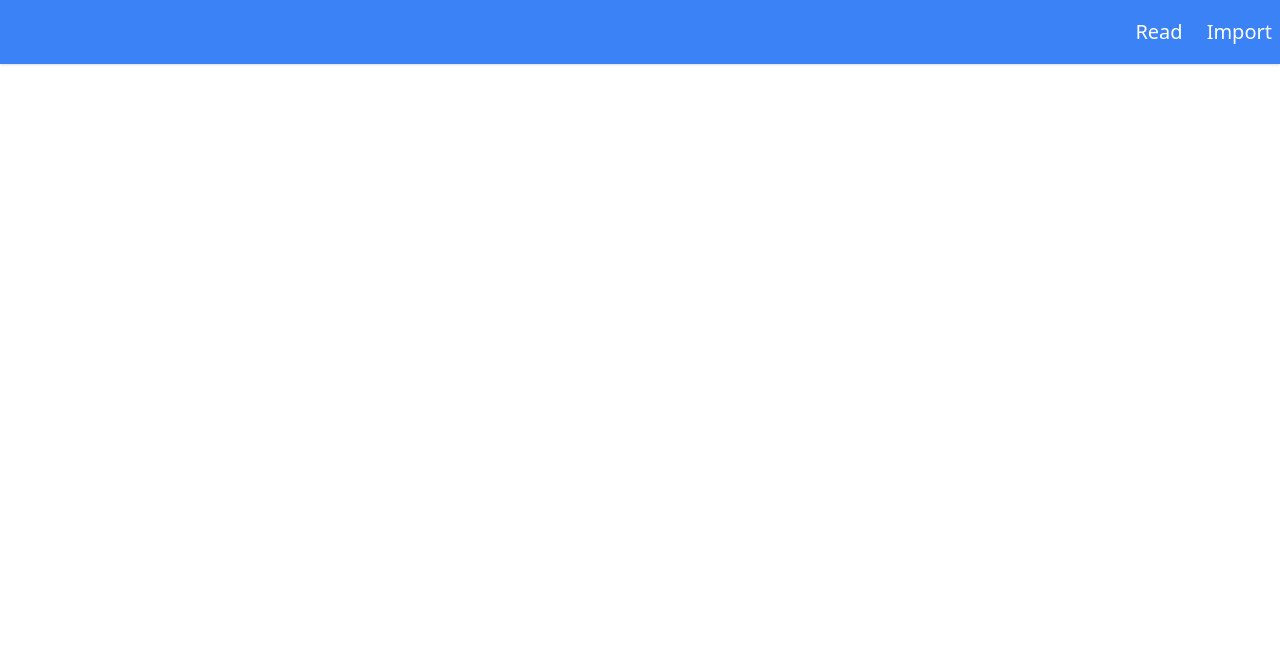
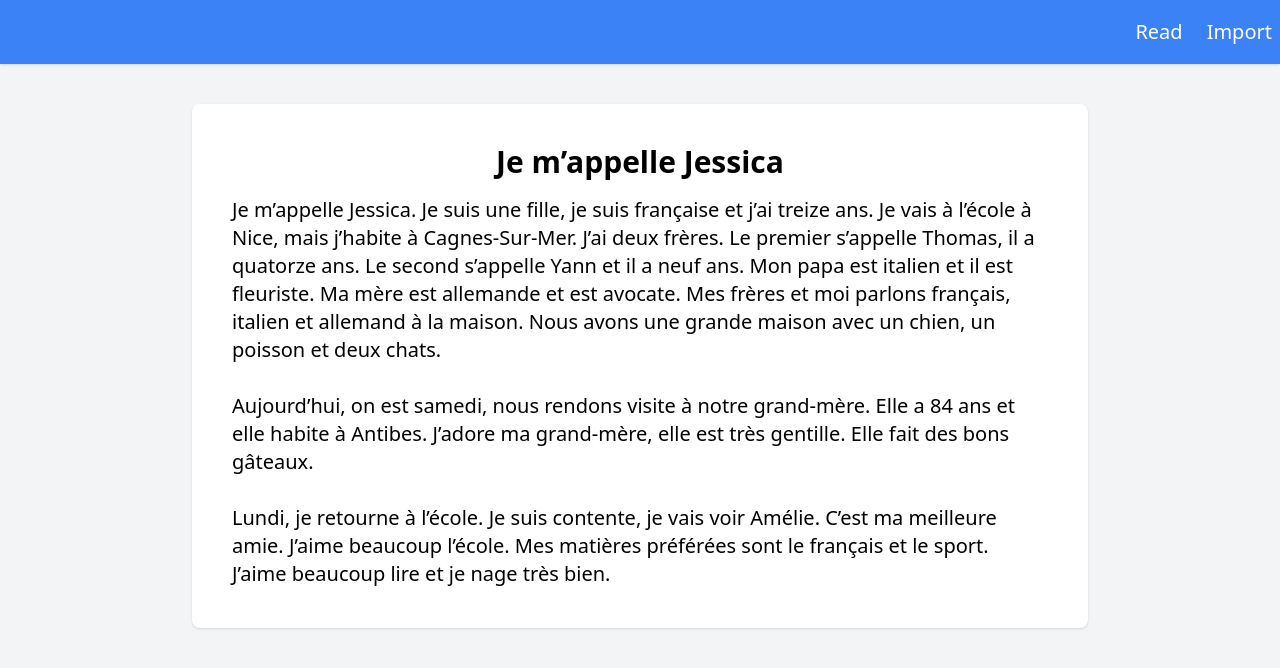
Before and after one commit to yap8/reader, a Vue app: page / in a window 1280 px wide. Shown: the top 668 px of the page. Built offline with nearby package versions, Linux system fonts and the light colour scheme.

Commit message:
added title and text

```diff
--- a/src/App.vue
+++ b/src/App.vue
@@ -12,3 +12,9 @@ export default {
   },
 };
 </script>
+
+<style>
+body {
+  @apply bg-gray-100;
+}
+</style>
--- a/src/pages/HomePage.vue
+++ b/src/pages/HomePage.vue
@@ -1,9 +1,24 @@
 <template>
-  <div class="home"></div>
+  <div
+    class="container max-w-4xl text-xl bg-white mt-10 p-10 shadow rounded-lg whitespace-pre-line"
+  >
+    <h1 class="font-semibold text-3xl text-center mb-4">{{ title }}</h1>
+    <p>{{ text }}</p>
+  </div>
 </template>
 
 <script>
 export default {
   name: 'HomePage',
+  data() {
+    return {
+      title: `Je m’appelle Jessica`,
+      text: `Je m’appelle Jessica. Je suis une fille, je suis française et j’ai treize ans. Je vais à l’école à Nice, mais j’habite à Cagnes-Sur-Mer. J’ai deux frères. Le premier s’appelle Thomas, il a quatorze ans. Le second s’appelle Yann et il a neuf ans. Mon papa est italien et il est fleuriste. Ma mère est allemande et est avocate. Mes frères et moi parlons français, italien et allemand à la maison. Nous avons une grande maison avec un chien, un poisson et deux chats.
+
+Aujourd’hui, on est samedi, nous rendons visite à notre grand-mère. Elle a 84 ans et elle habite à Antibes. J’adore ma grand-mère, elle est très gentille. Elle fait des bons gâteaux.
+
+Lundi, je retourne à l’école. Je suis contente, je vais voir Amélie. C’est ma meilleure amie. J’aime beaucoup l’école. Mes matières préférées sont le français et le sport. J’aime beaucoup lire et je nage très bien.`,
+    };
+  },
 };
 </script>
```
